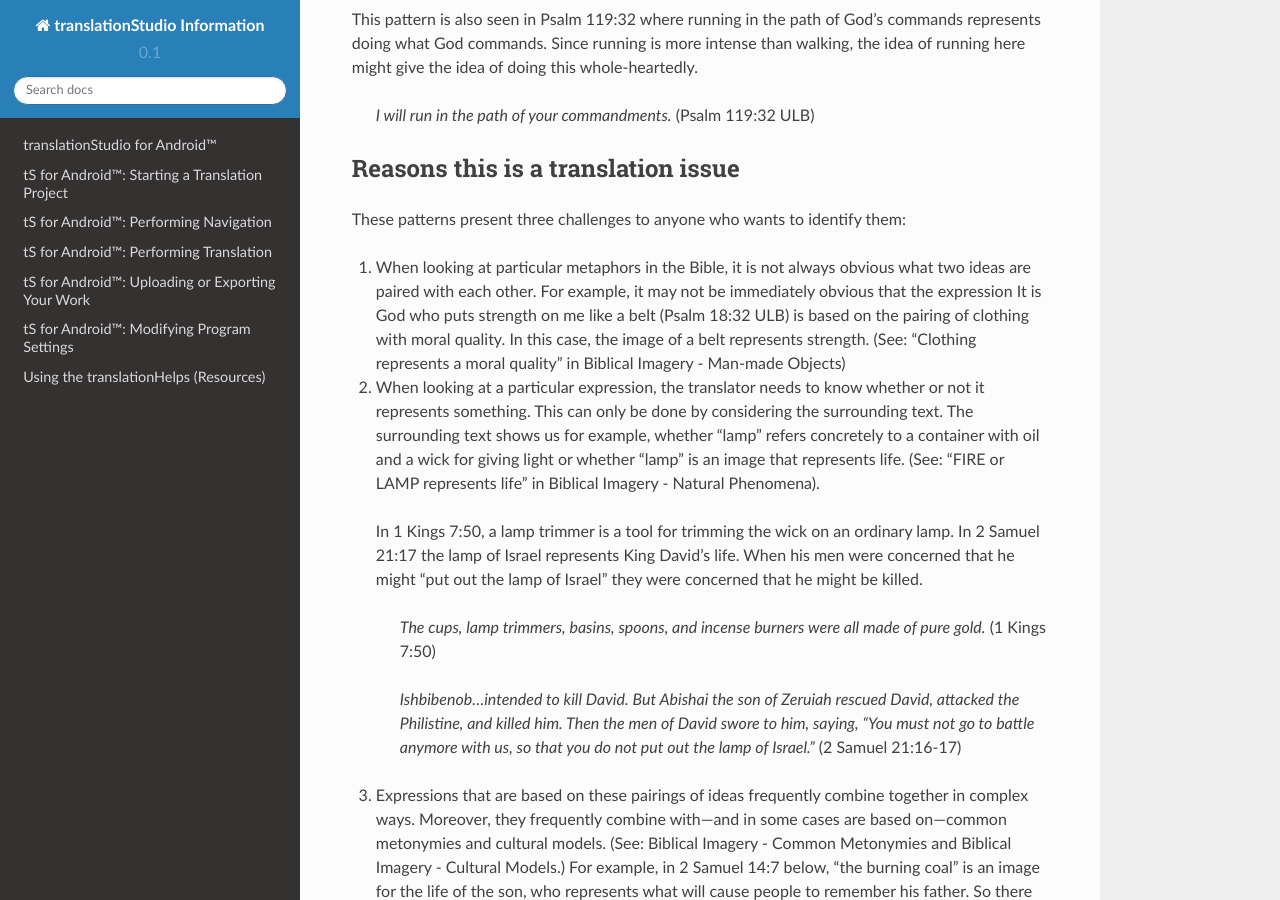
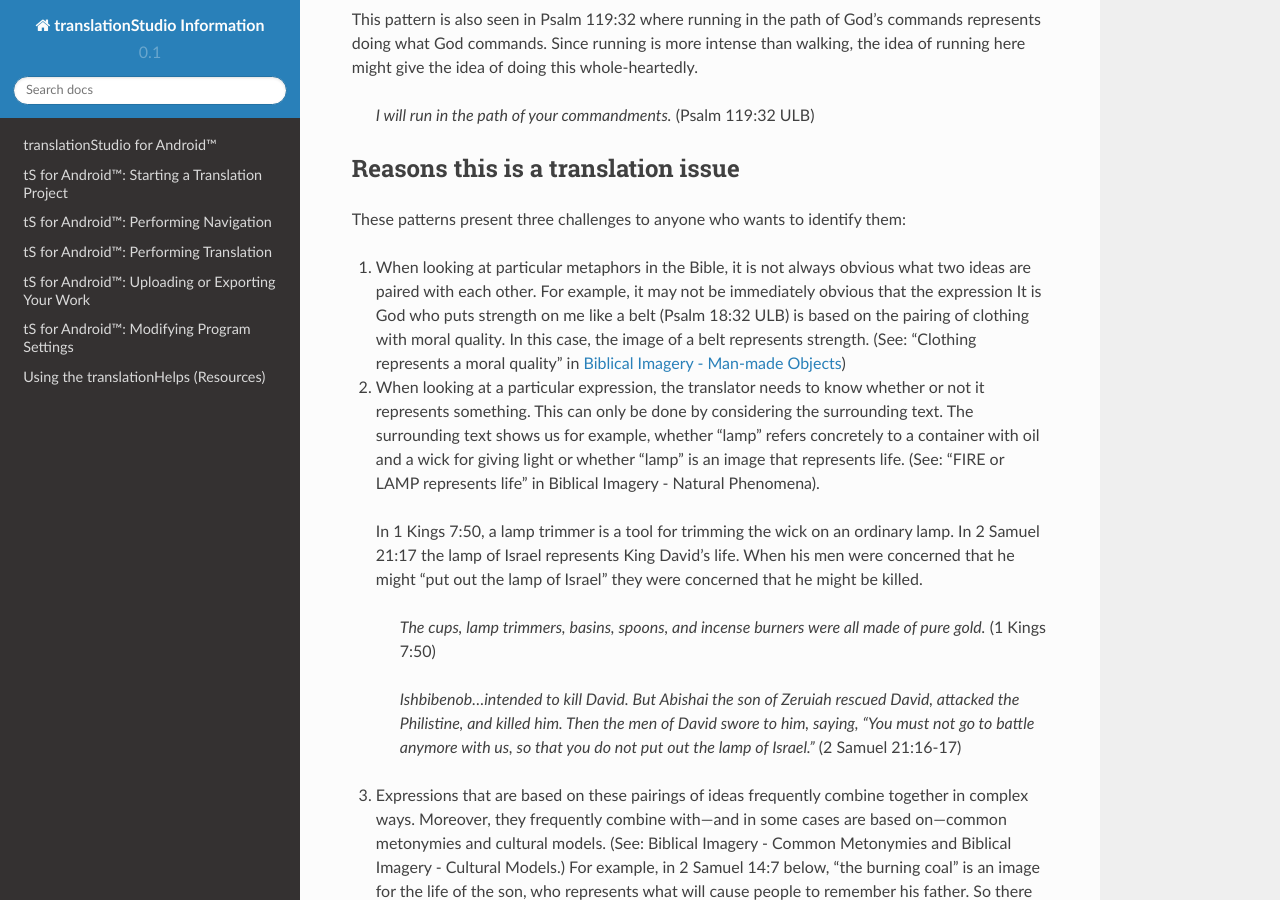
Before and after one commit to unfoldingWord-dev/translationStudio-Info, a Sphinx documentation site: the page built from docs/BiblicalImageryCommon.rst, in a window 1280 px wide and 900 px high, scrolled down 904 px. Built offline with Sphinx 7.4.7 and the Read the Docs theme 2.0.0, drawn with Linux system fonts in a browser that asks for light colours; pages that are not in the unit, such as notebooks, are missing from menus; part of the change alters nothing that is shown.

```diff
--- a/docs/BiblicalImageryCommon.rst
+++ b/docs/BiblicalImageryCommon.rst
@@ -31,7 +31,7 @@ Reasons this is a translation issue
 
 These patterns present three challenges to anyone who wants to identify them:
 
-1. When looking at particular metaphors in the Bible, it is not always obvious what two ideas are paired with each other. For example, it may not be immediately obvious that the expression It is God who puts strength on me like a belt (Psalm 18:32 ULB) is based on the pairing of clothing with moral quality. In this case, the image of a belt represents strength. (See: "Clothing represents a moral quality" in Biblical Imagery - Man-made Objects)
+1. When looking at particular metaphors in the Bible, it is not always obvious what two ideas are paired with each other. For example, it may not be immediately obvious that the expression It is God who puts strength on me like a belt (Psalm 18:32 ULB) is based on the pairing of clothing with moral quality. In this case, the image of a belt represents strength. (See: "Clothing represents a moral quality" in `Biblical Imagery - Man-made Objects <https://github.com/unfoldingWord-dev/translationStudio-Info/blob/master/docs/BiblicalImageryManmade.rst>`_)
 
 2. When looking at a particular expression, the translator needs to know whether or not it represents something. This can only be done by considering the surrounding text. The surrounding text shows us for example, whether "lamp" refers concretely to a container with oil and a wick for giving light or whether "lamp" is an image that represents life. (See: "FIRE or LAMP represents life" in Biblical Imagery - Natural Phenomena).
 
```
